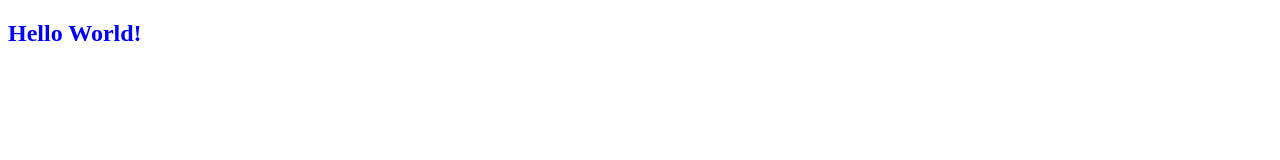
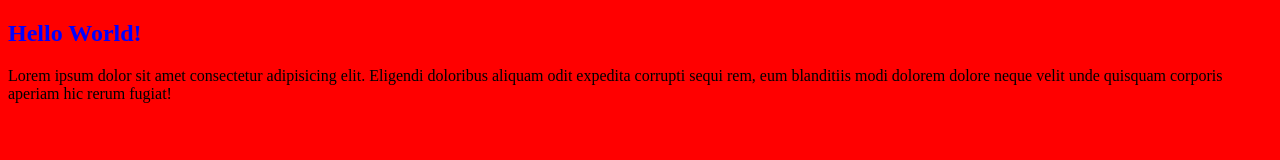
Before and after one commit to S0urce33/S0urce33, a plain HTML site: page index.html in a window 1280 px wide. Drawn offline with Linux system fonts and the light colour scheme.

Commit message:
Adicionado paragrafo de teste

```diff
--- a/index.html
+++ b/index.html
@@ -3,9 +3,11 @@
 <head>
     <meta charset="UTF-8">
     <meta name="viewport" content="width=device-width, initial-scale=1.0">
+    <link rel="stylesheet" href="style.css">
     <title>Document</title>
 </head>
 <body>
     <h2 style="color: blue;">Hello World!</h2>
+    <p>Lorem ipsum dolor sit amet consectetur adipisicing elit. Eligendi doloribus aliquam odit expedita corrupti sequi rem, eum blanditiis modi dolorem dolore neque velit unde quisquam corporis aperiam hic rerum fugiat!</p>
 </body>
 </html>
```
